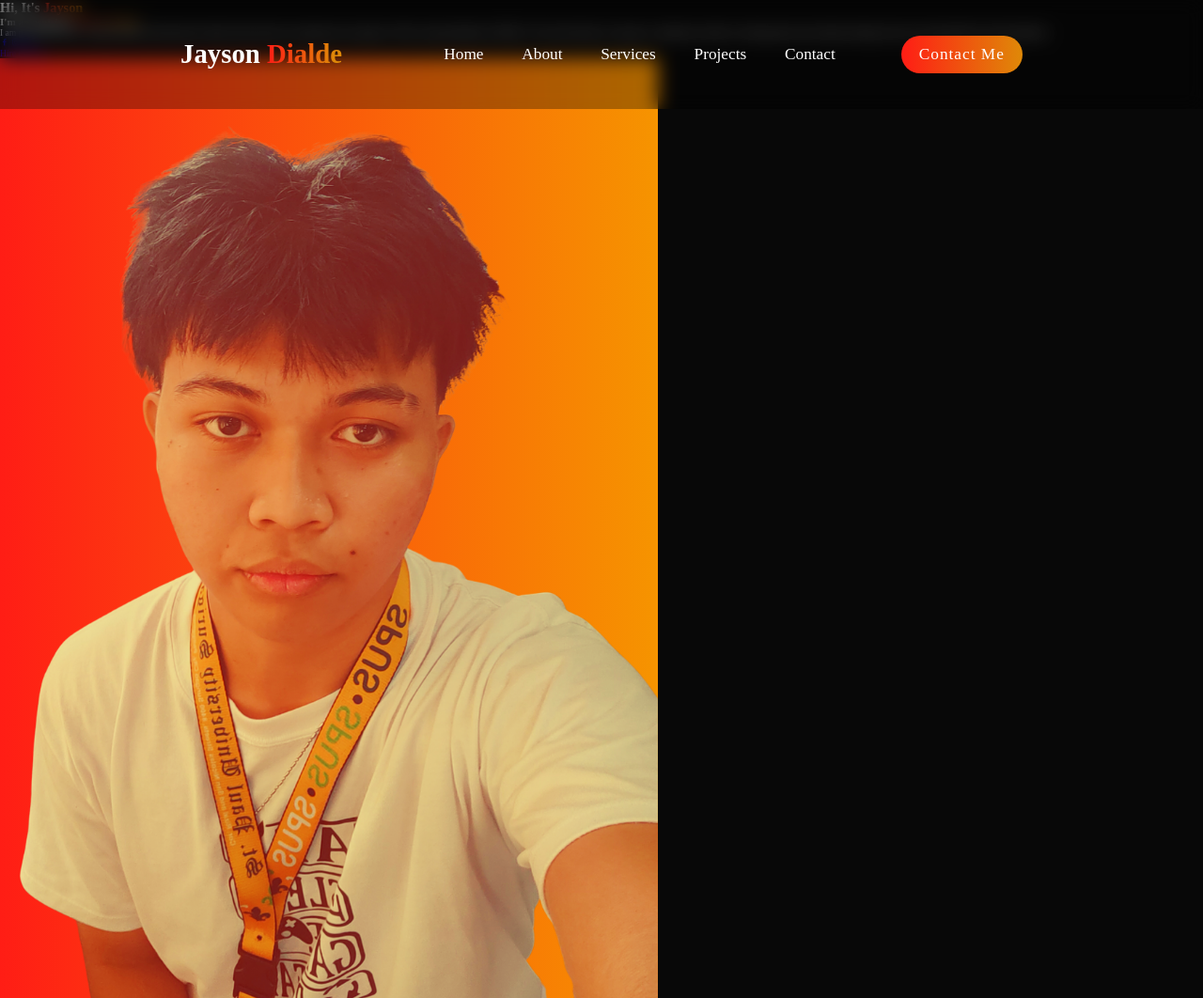
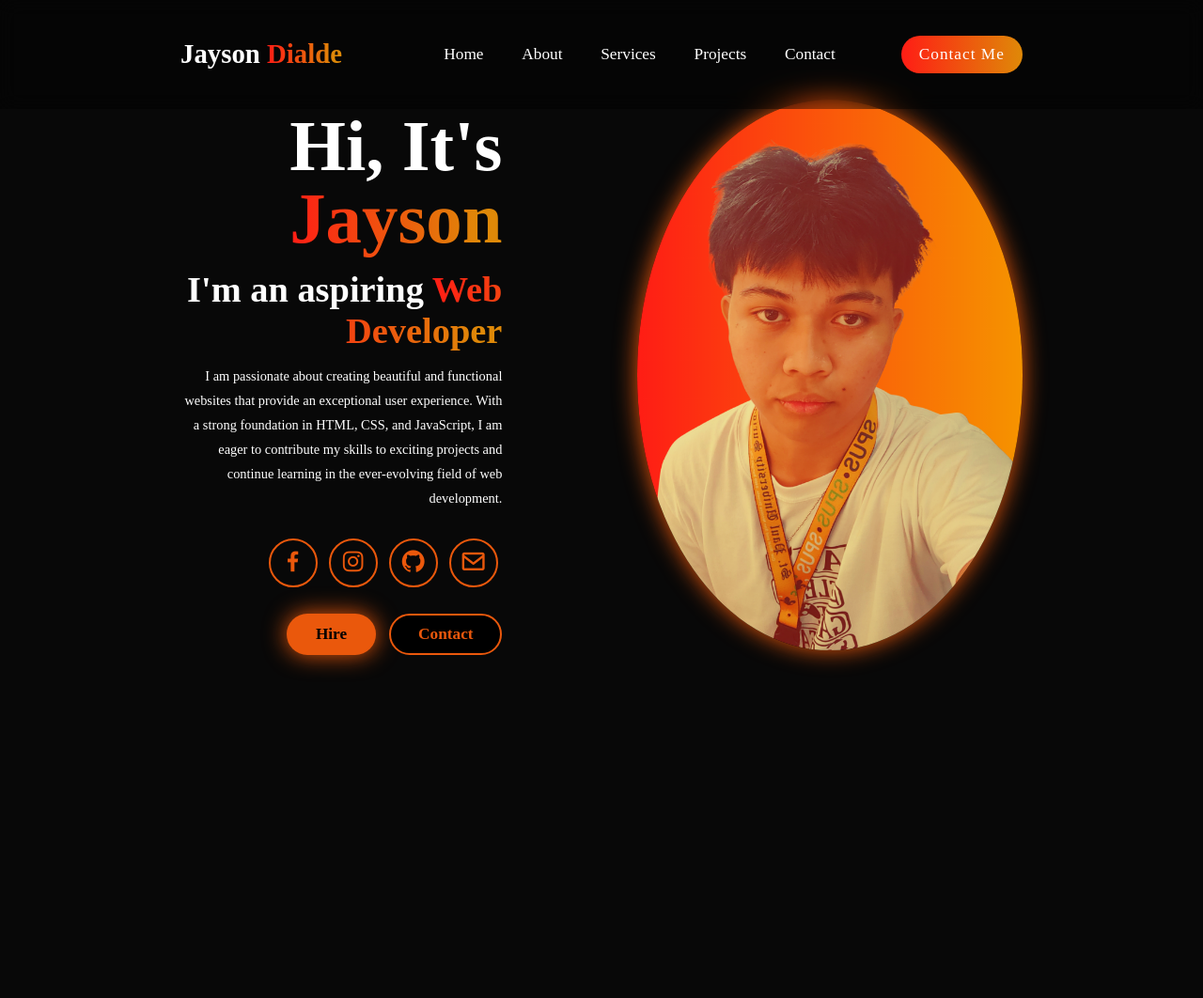
Before and after one commit to jaysondialde13-cyber/myWebsite_Portfolio, a plain HTML site: page index.html in a window 1280 px wide. Shown: the whole page at 94% size. After the commit the page ends 800 px from the top, so only its background shows below. Drawn offline with nearby package versions, Linux system fonts and the light colour scheme.

Commit message:
second commit

```diff
--- a/index.html
+++ b/index.html
@@ -39,7 +39,7 @@
                 <a href="#"><i class='bx bxl-facebook'></i></a>
                 <a href="#"><i class='bx bxl-instagram'></i></a>
                 <a href="#"><i class='bx bxl-github'></i></a>
-                <a href="#"><i class='bx bxl-email'></i></a>
+                <a href="#"><i class='bx bx-envelope'></i></a>
             </div>
             <div class="btn-group">
                 <a href="#" class="btn">Hire</a>
--- a/style.css
+++ b/style.css
@@ -88,3 +88,97 @@ span {
 .gradient-btn:hover{
     transform: scale(1.05);
 }
+section{
+    min-height: 100vh;
+    padding: 10rem 15%;
+}
+.home{
+    display: flex;
+    align-items: center;
+    justify-content: center;
+    gap: 15rem;
+}
+.home-content{
+    display: flex;
+    flex-direction: column;
+    align-items: fkex-end;
+    text-align: right;
+}
+.home-content h1{
+    font-size: 8rem;
+    font-weight: 700;
+    margin-top: 1.5rem;
+    line-height: 1;
+}
+.home-content h3{
+    margin: 1.5rem 0;
+    font-size: 4rem;
+}
+.home-content p{
+    font-size: 1.5rem;
+    font-weight: 500;
+    line-height: 1.8;
+}
+.home-img img{
+    width: 32vw;
+    border-radius: 50%;
+    box-shadow: 0 0 25px var(--main-color);
+    transition: 0.4s ease-in-out;
+}
+.home-img img:hover{
+    box-shadow: 0 0 25px var(--main-color),
+                0 0 50px var(--main-color),
+                0 0 100px var(--main-color);
+}
+.social-icons a{
+    display: inline-flex;
+    justify-content: center;
+    align-items: center;
+    font-size: 3rem;
+    padding: 1rem;
+    background: transparent;
+    border: 2px solid var(--main-color);
+    border-radius: 50%;
+    color: var(--main-color);
+    margin: 3rem 0.5rem;
+    transition: 0.3s ease-in-out;
+}
+.social-icons a:hover{
+    color: var(--text-color);
+    background-color: var(--main-color);
+    transform: scale(1.2)translateY(-5px);
+    box-shadow: 0 0 25px var(--main-color);
+}
+.btn-group{
+  display: flex;
+  gap: 1.5rem;
+  justify-content: flex-end;
+}
+.btn{
+  display: inline-block;
+  padding: 1rem 3rem;
+  background-color: var(--main-color);
+  box-shadow: 0 0 25px var(--main-color);
+  border-radius: 3rem;
+  font-size: 1.8rem;
+  color: black;
+  border: 2px solid transparent;
+  font-weight: 600;
+  transition: 0.3s ease-in-out;
+}
+.btn:hover{
+  transform: scale(1.05);
+  box-shadow: 0 0 25px var(--main-color),
+              0 0 50px var(--main-color);
+}
+.btn-group a:nth-of-type(2){
+  background-color: black;
+  color: var(--main-color);
+  border: 2px solid var(--main-color);
+  box-shadow: 0 0 25px transparent;
+}
+.btn-group a:nth-of-type(2):hover{
+  box-shadow: 0 0 25px var(--main-color);
+  background-color: var(--main-color);
+  color: black;
+}
```
